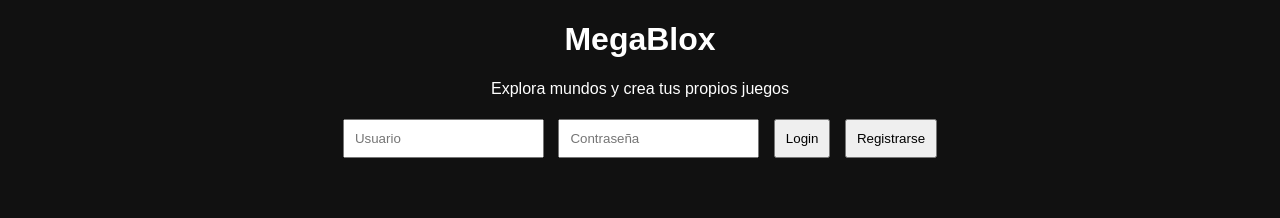
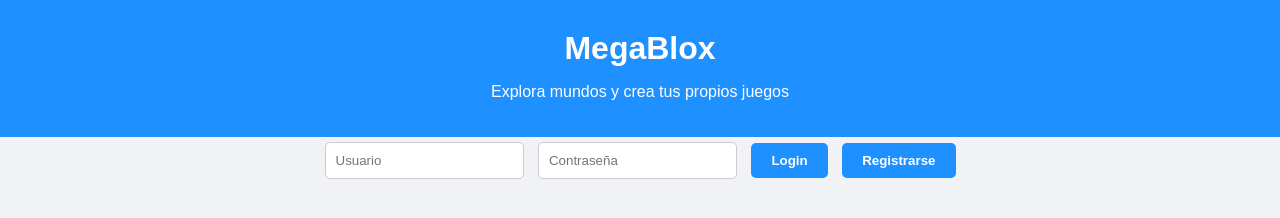
Before and after one commit to TnightGms/megablox, a plain HTML site: page index.html in a window 1280 px wide. Drawn offline with Linux system fonts and the light colour scheme.

Commit message:
Update style.css

```diff
--- a/style.css
+++ b/style.css
@@ -1,8 +1,41 @@
-body {
-  background: #111;
-  color: white;
-  text-align: center;
-  font-family: Arial;
+body{
+  background:#f0f2f5;
+  color:#222;
+  font-family:'Arial', sans-serif;
+  margin:0;
+  padding:0;
+  text-align:center;
 }
-input, button { padding: 10px; margin:5px; }
-#userDisplay img { vertical-align: middle; margin-left: 5px; }
+#header{ background:#1e90ff; color:white; padding:20px; }
+h1,h2,h3{ margin:10px; }
+button{
+  padding:10px 20px;
+  margin:5px;
+  background:#1e90ff;
+  color:white;
+  border:none;
+  border-radius:5px;
+  cursor:pointer;
+  font-weight:bold;
+}
+button:hover{ background:#0b63c7; }
+input{
+  padding:10px;
+  margin:5px;
+  border-radius:5px;
+  border:1px solid #ccc;
+}
+#gameList .gameCard{
+  background:white;
+  border-radius:10px;
+  padding:10px;
+  margin:10px;
+  display:inline-block;
+  width:200px;
+  box-shadow:0 2px 10px rgba(0,0,0,0.2);
+  text-align:center;
+}
+#userDisplay img{
+  vertical-align: middle;
+  margin-left:5px;
+}
```
